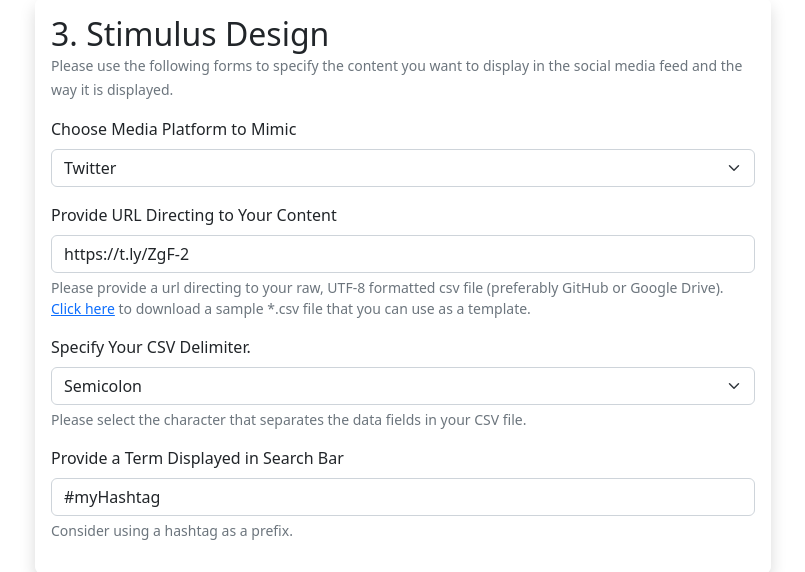
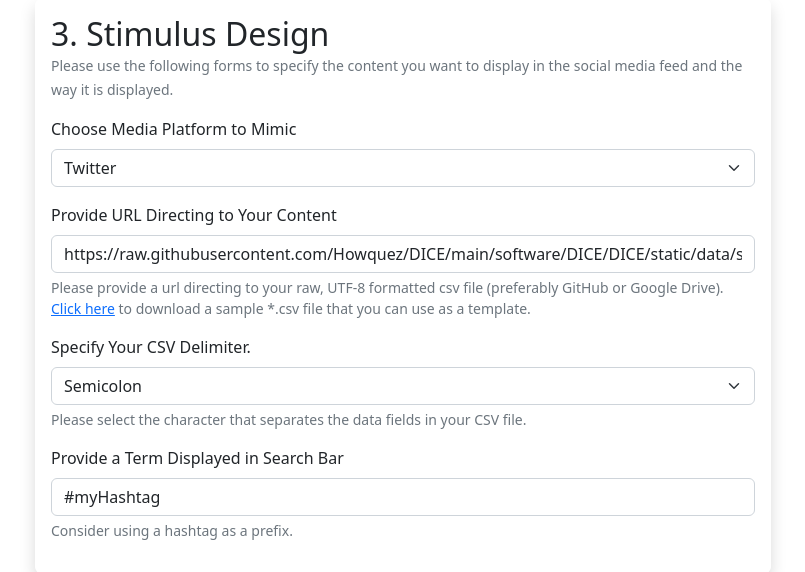
Before and after one commit to Howquez/oFeeds-config, a Flask app: page / in a window 1280 px wide. Shown: the part 2011-2583 px from the top of the page, without its empty margins (237-1042 px from the left). Run offline with Flask 3, Linux system fonts and the light colour scheme.

Commit message:
reinsert github csv url

```diff
--- a/templates/index.html
+++ b/templates/index.html
@@ -187,7 +187,7 @@
                         </div>
                         <div class="mb-3">
                             <label for="content_url" class="form-label">Provide URL Directing to Your Content</label>
-                            <input type="text" class="form-control" id="content_url" aria-describedby="url_help" value="https://t.ly/ZgF-2">
+                            <input type="text" class="form-control" id="content_url" aria-describedby="url_help" value="https://raw.githubusercontent.com/Howquez/DICE/main/software/DICE/DICE/static/data/sample_tweets.csv">
                             <div id="url_help" class="form-text">
                                 Please provide a url directing to your raw, UTF-8 formatted csv file (preferably GitHub or Google Drive).
                                 <a href="{{ url_for('static', filename='sample_feed.csv') }}" download="sample_feed.csv">Click here</a>
```
